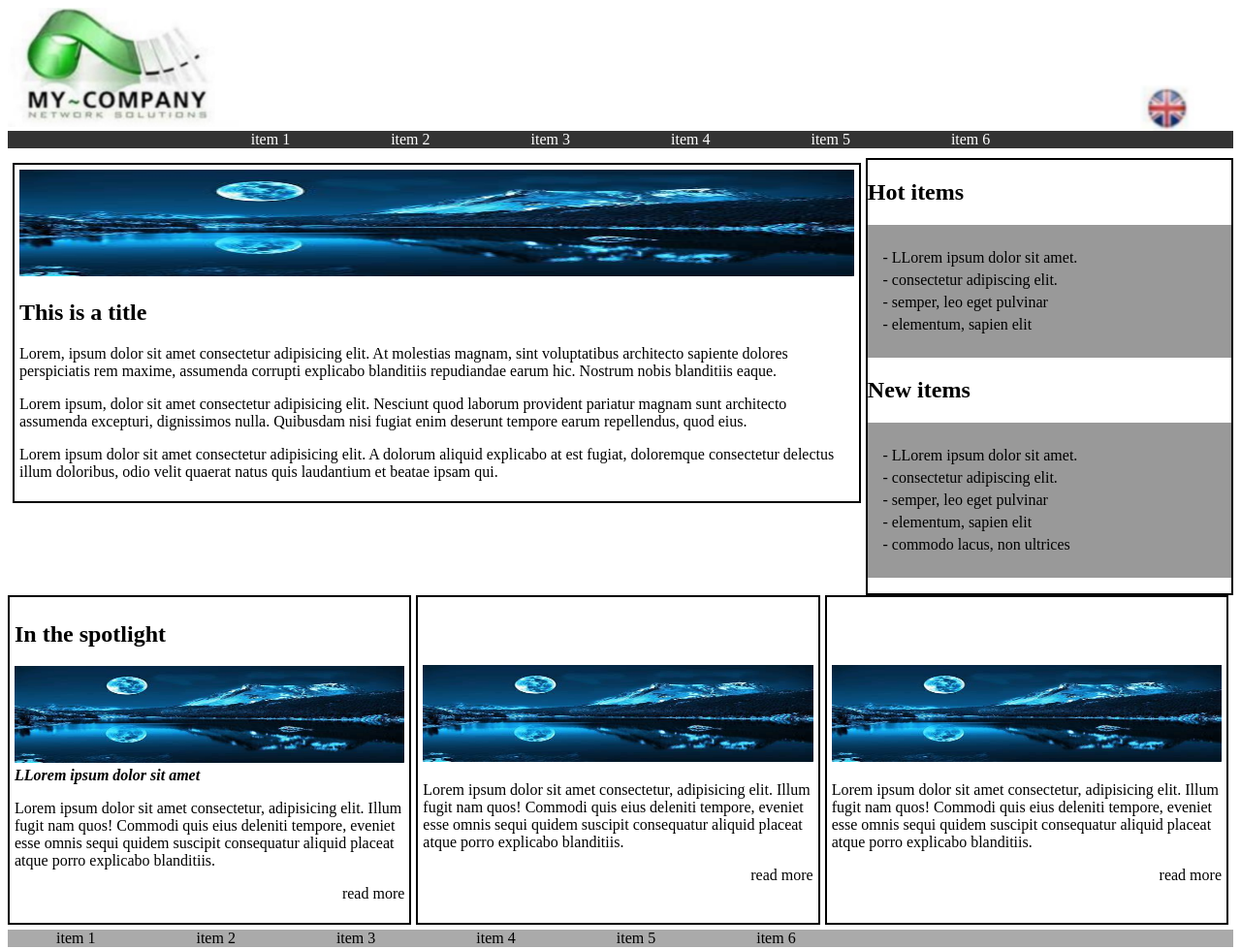
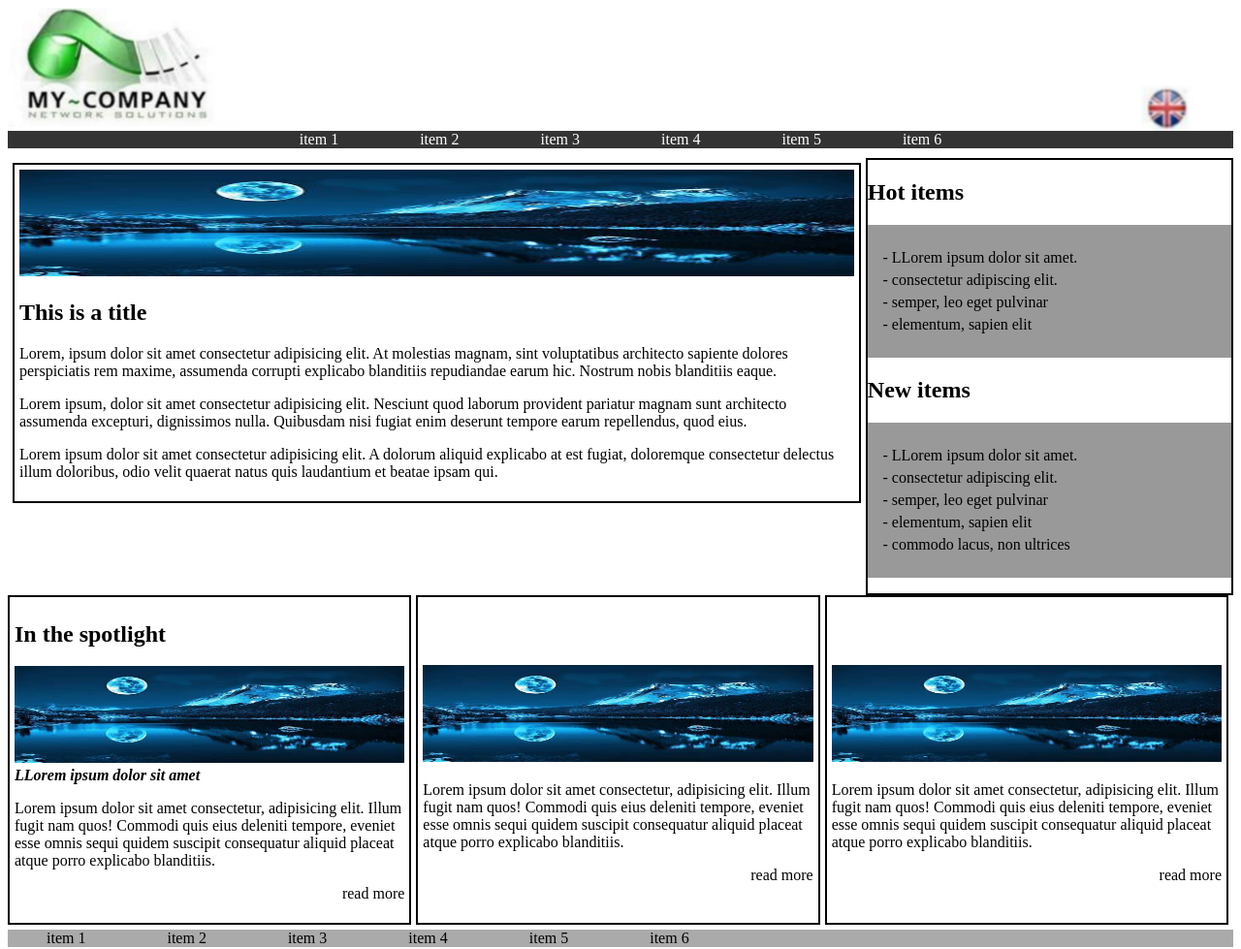
Before and after one commit to Angelito-06/Taller_3_Web, a plain HTML site: page html/ejercicio1.html in a window 1280 px wide. Shown: the whole page at 97% size. Drawn offline with Linux system fonts and the light colour scheme.

Commit message:
restaurando

```diff
--- a/css/estilos.css
+++ b/css/estilos.css
@@ -23,8 +23,8 @@ nav {
 a {
     color: white;
     text-decoration: none;
-    margin-right: 50px;
-    margin-left: 50px;
+    margin-right: 40px;
+    margin-left: 40px;
 }
 
 .divIzquierdo2 {
```
